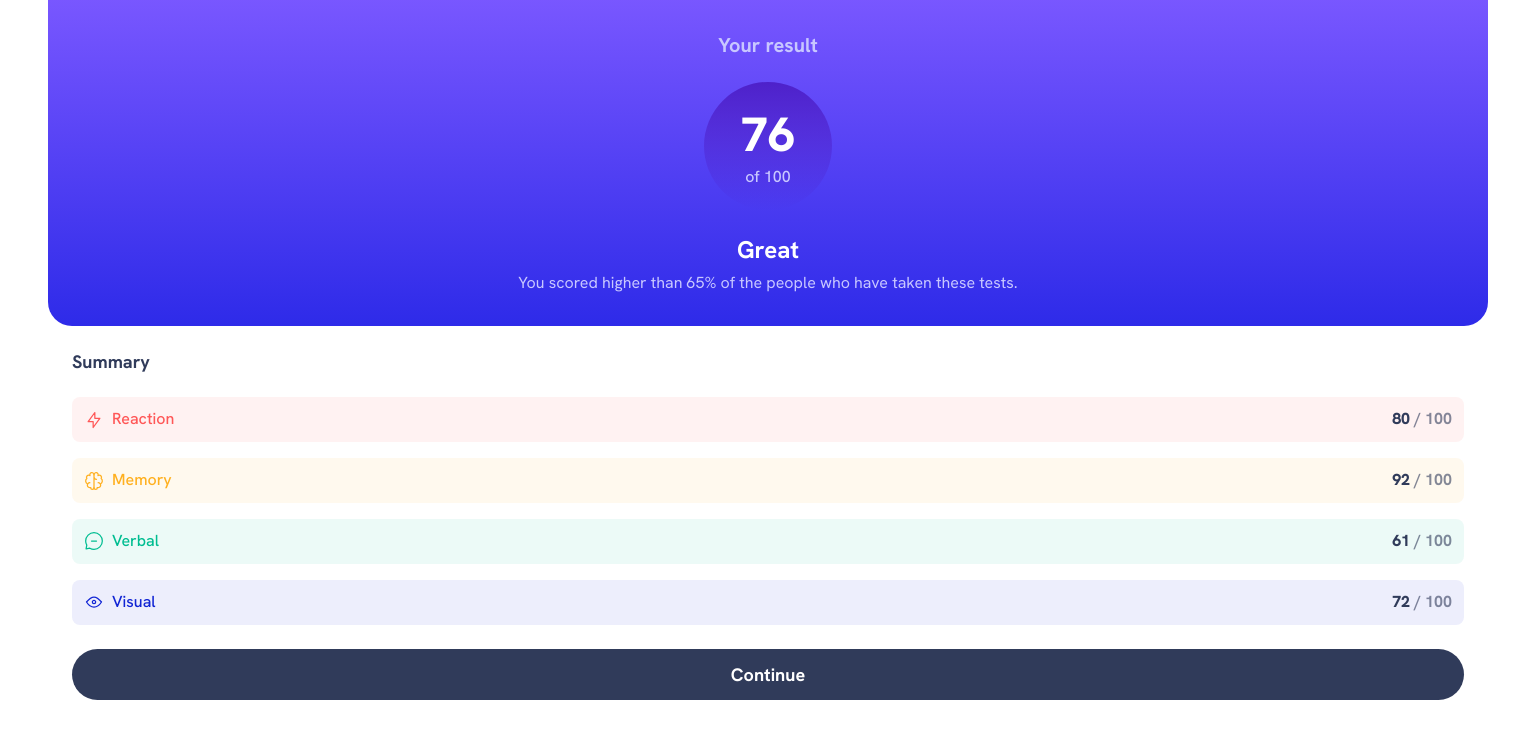
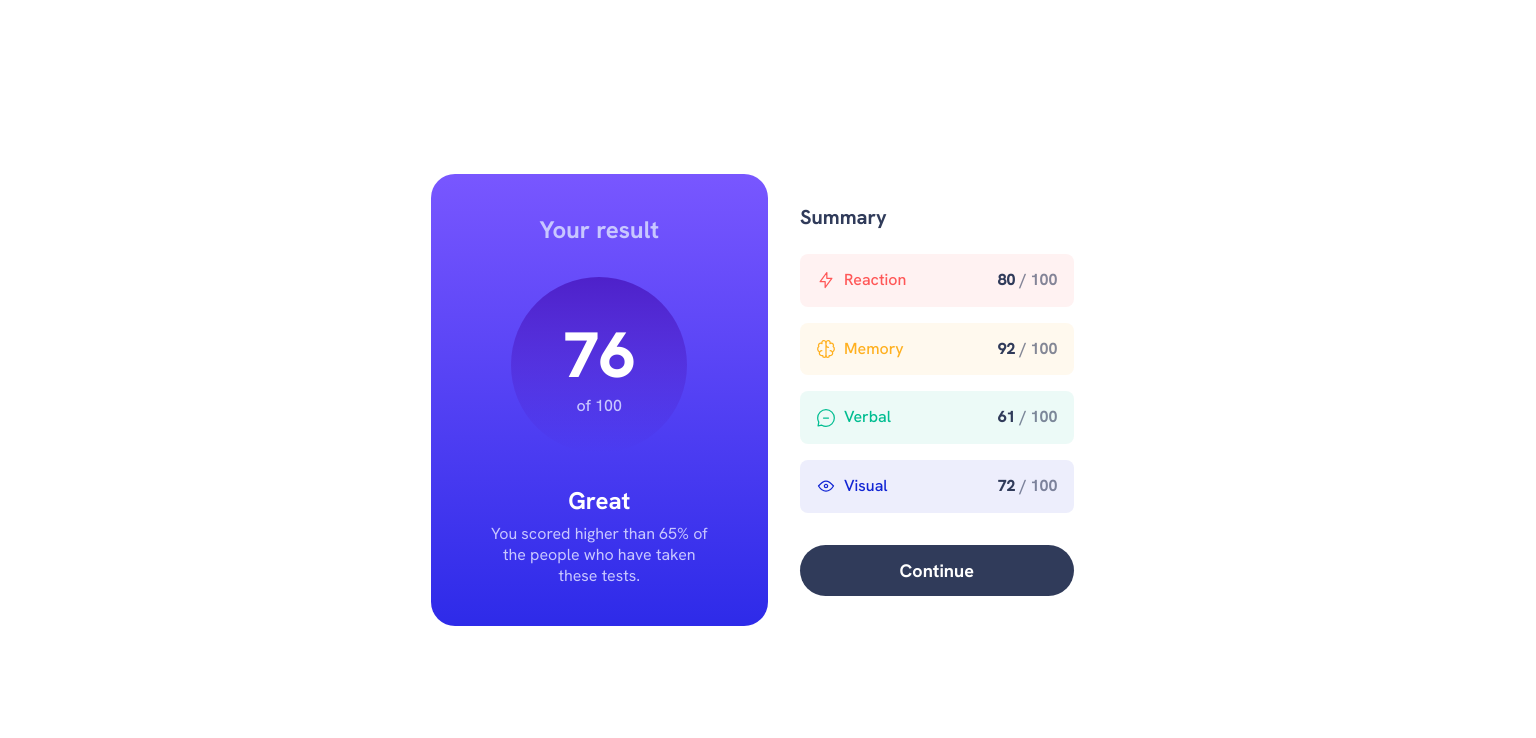
Before and after one commit to tuansdf/fm-results-summary-component, a Next.js app: page / in a window 1536 px wide. Shown: the top 738 px of the page. Built offline with nearby package versions, Linux system fonts and the light colour scheme.

Commit message:
add desktop

```diff
--- a/src/app/page.module.scss
+++ b/src/app/page.module.scss
@@ -1,3 +1,13 @@
+.container {
+  width: 100%;
+  max-width: 675px;
+
+  @media (min-width: 1440px) {
+    display: grid;
+    grid-template-columns: repeat(2, 1fr);
+  }
+}
+
 .top {
   --border-radius-bottom: 1.5rem;
   --border-radius-top: 0;
@@ -5,7 +15,7 @@
   display: flex;
   flex-direction: column;
   align-items: center;
-  padding: 2rem 3.5rem;
+  padding: 2.5rem 3.5rem;
   background-image: linear-gradient(
     to bottom,
     hsl(var(--light-slate-blue)),
@@ -22,6 +32,10 @@
     font-size: 1.25rem;
     font-weight: 700;
     color: hsl(var(--light-lavender));
+
+    @media (min-width: 1440px) {
+      font-size: 1.5rem;
+    }
   }
 
   & > .title {
@@ -34,16 +48,21 @@
     font-size: 1rem;
     color: hsl(var(--light-lavender));
   }
+
+  @media (min-width: 1440px) {
+    --border-radius-top: 1.5rem;
+  }
 }
 
 .circle {
+  --margin-vertical: 1.5rem;
   display: flex;
   flex-direction: column;
   justify-content: center;
   align-tracks: center;
   width: 8rem;
   padding: 1rem;
-  margin: 1.5rem 0;
+  margin: var(--margin-vertical) 0;
   aspect-ratio: 1;
 
   background-image: linear-gradient(
@@ -51,11 +70,15 @@
     hsl(var(--violet-blue)),
     hsl(var(--persian-blue))
   );
+
   border-radius: 9999px;
-
   & > .title {
     font-size: 3rem;
     font-weight: 800;
+
+    @media (min-width: 1440px) {
+      font-size: 4rem;
+    }
   }
 
   & > .subtitle {
@@ -63,9 +86,17 @@
     font-weight: 500;
     color: hsl(var(--light-lavender));
   }
+
+  @media (min-width: 1440px) {
+    --margin-vertical: 2rem;
+    width: 11rem;
+  }
 }
 
 .bottom {
+  display: flex;
+  flex-direction: column;
+  justify-content: center;
   padding-inline: 1.5rem;
 
   & > .heading {
@@ -73,6 +104,11 @@
 
     font-weight: 700;
     color: hsl(var(--dark-gray-blue));
+
+    @media (min-width: 1440px) {
+      margin-top: 0;
+      font-size: 1.25rem;
+    }
   }
 
   & > .button {
@@ -87,5 +123,15 @@
 
     color: hsl(var(--white));
     font-weight: 700;
+
+    cursor: pointer;
+
+    @media (min-width: 1440px) {
+      margin-top: 2rem;
+    }
+  }
+
+  @media (min-width: 1440px) {
+    padding-inline: 2rem;
   }
 }
--- a/src/components/summary-item.module.scss
+++ b/src/components/summary-item.module.scss
@@ -8,6 +8,10 @@
   background-color: hsla(var(--summary-color), 0.075);
 
   font-size: 1rem;
+
+  @media (min-width: 1440px) {
+    padding: 1rem;
+  }
 }
 
 .icon {
--- a/src/styles/global.scss
+++ b/src/styles/global.scss
@@ -22,5 +22,9 @@ body {
 @media (min-width: 1440px) {
   body {
     max-width: 1440px;
+    display: flex;
+    flex-direction: column;
+    justify-content: center;
+    align-items: center;
   }
 }
```
